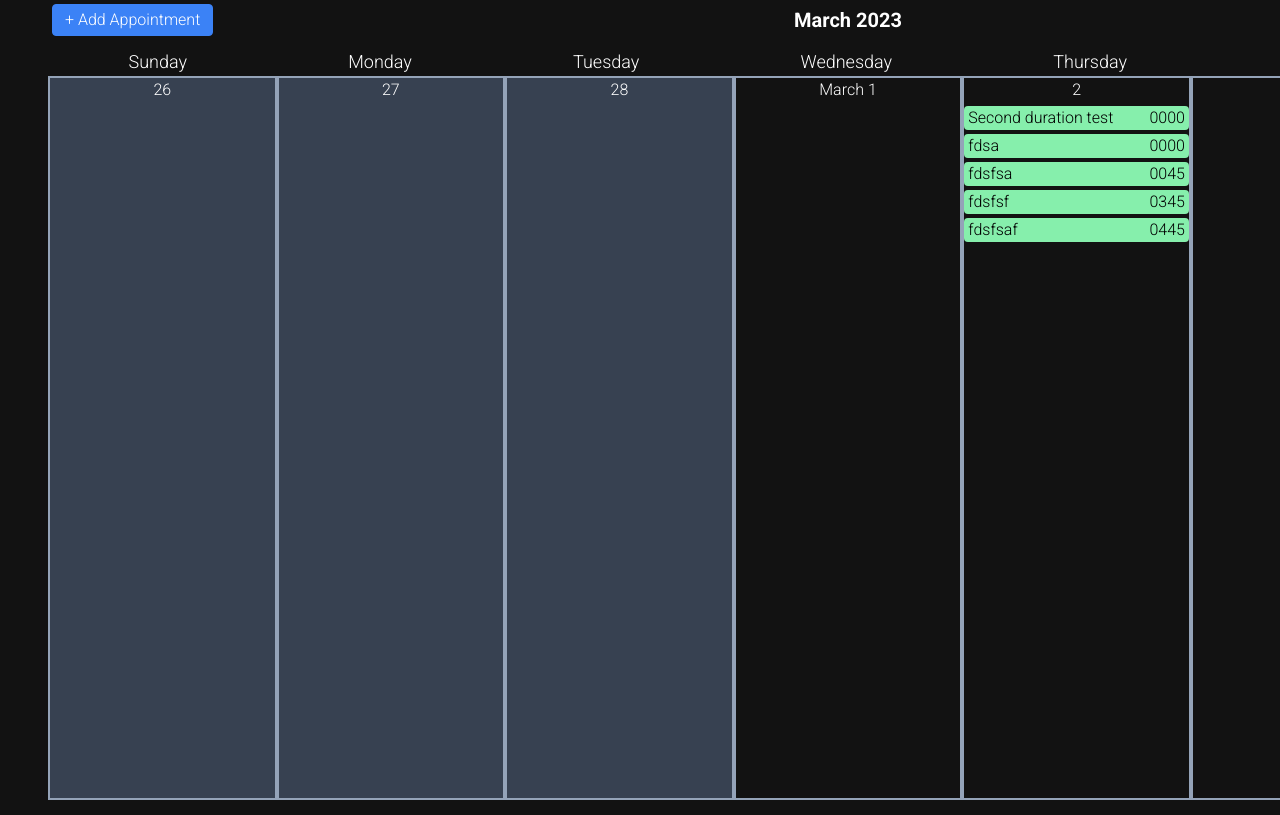
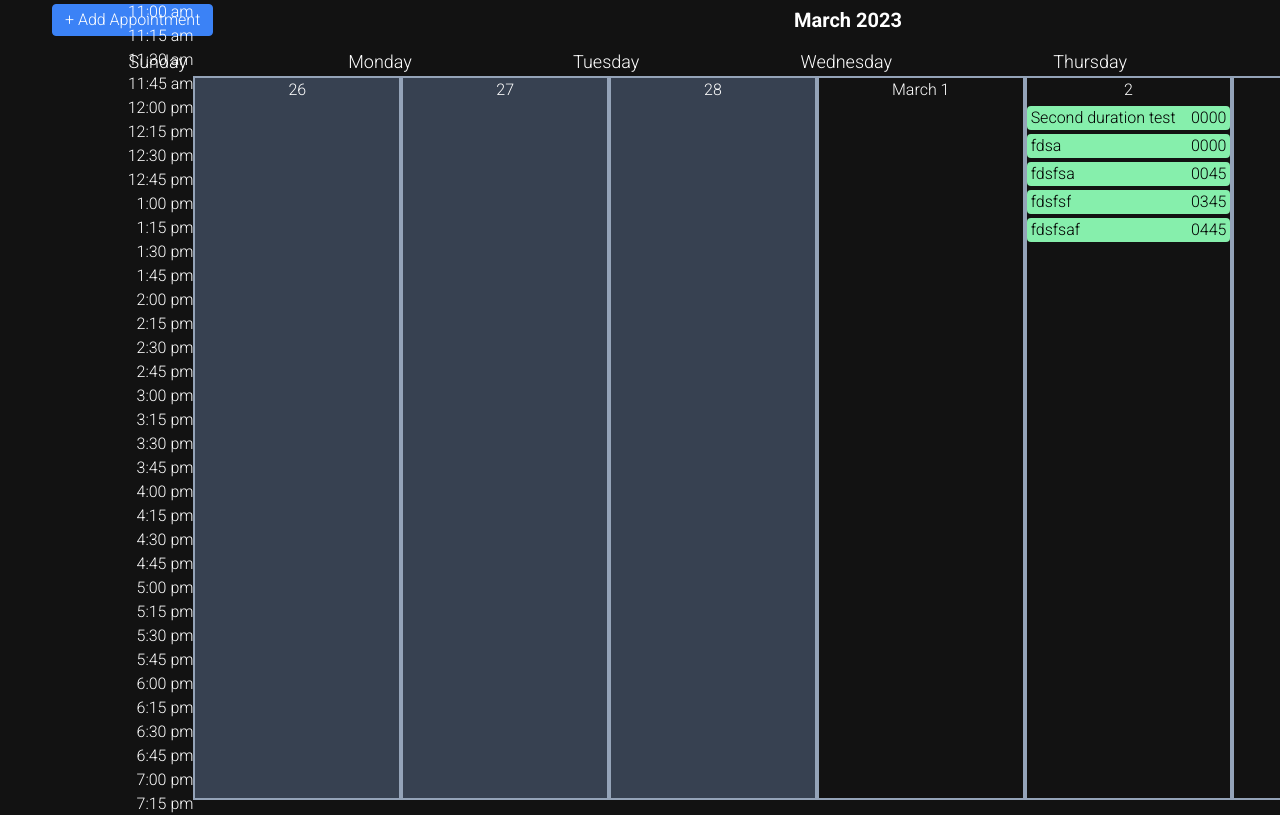
Before and after one commit to Pfirewire/react-calendar, a React (Create React App) app: page /week in a window 1280 px wide. Shown: the top 815 px of the page. Built offline with nearby package versions, Linux system fonts and the light colour scheme; data requests are answered from the project's data file.

Commit message:
Fixed logic converting 24 hour to 12 hour am and pm

```diff
--- a/src/components/pages/WeekPage.js
+++ b/src/components/pages/WeekPage.js
@@ -4,6 +4,7 @@ import Header from "../Header";
 import Week from "../time-periods/Week";
 import {filterAppointmentsToWeek} from "../../util/appointmentMethods";
 import DaysOfWeekHeader from "../DaysOfWeekHeader";
+import TimeBlocks from "../time-periods/TimeBlocks";
 
 function WeekPage() {
     const dispatch = useDispatch();
@@ -32,7 +33,10 @@ function WeekPage() {
         <div className='flex flex-col items-end w-full'>
             <Header handlePrev={handlePrevWeek} handleNext={handleNextWeek} />
             <DaysOfWeekHeader isSingleDay={false} />
-            <Week appointments={appointments} startDate={selectedDate.setDate(selectedDate.getDate() - selectedDate.getDay() - 1)} />
+            <div className='w-full h-full flex'>
+                <TimeBlocks />
+                <Week appointments={appointments} startDate={selectedDate.setDate(selectedDate.getDate() - selectedDate.getDay() - 1)} />
+            </div>
         </div>
     );
 }
--- a/src/components/time-periods/TimeBlocks.js
+++ b/src/components/time-periods/TimeBlocks.js
@@ -1,18 +1,35 @@
 
 
 function TimeBlocks() {
+    const createPrettyHourAndMinute = (time) => {
+        return time.hour >= 12
+            ? `${time.hour === 12 ? 12 : time.hour - 12}:${time.minute.toString().padStart(2, '0')} pm`
+            : `${time.hour === 0 ? 12 : time.hour}:${time.minute.toString().padStart(2, '0')} am`;
+    }
+
     const renderedTimeBlocks = () => {
         let timeBlocks = [];
+        const time = {
+            hour: 0,
+            minute: 0
+        };
         for(let i = 0; i < 95; i++) {
-
+            if(time.minute === 60){
+                time.minute = 0;
+                time.hour += 1;
+            }
+            timeBlocks.push(<div>{createPrettyHourAndMinute(time)}</div>);
+            time.minute += 15;
         }
+        console.log(timeBlocks);
+        return timeBlocks;
     }
 
     return(
-        <div className='w-40'>
-
+        <div className='w-40 h-4 flex flex-col justify-center items-end'>
+            {renderedTimeBlocks()}
         </div>
-    )
+    );
 }
 
 export default TimeBlocks;
--- a/src/util/appointmentMethods.js
+++ b/src/util/appointmentMethods.js
@@ -62,7 +62,7 @@ function mapAppointmentTimes(time, index) {
         value={timeString}
     >
         {time.hour > 12
-            ? `${time.hour - 12}:${time.minute.toString().padStart(2, '0')} pm`
+            ? `${time.hour === 12 ? 12 : time.hour - 12}:${time.minute.toString().padStart(2, '0')} pm`
             : `${time.hour === 0 ? 12 : time.hour}:${time.minute.toString().padStart(2, '0')} am`}
     </option>
 }
```
